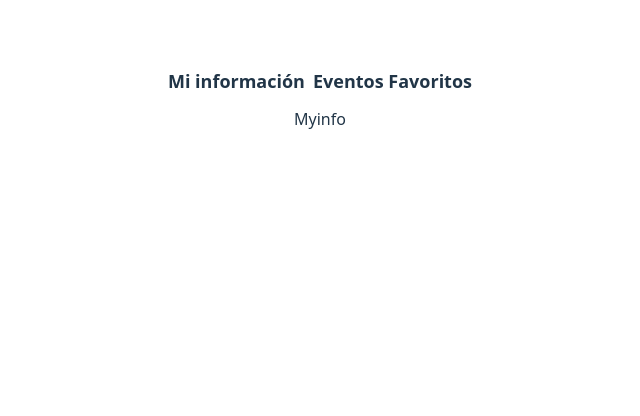
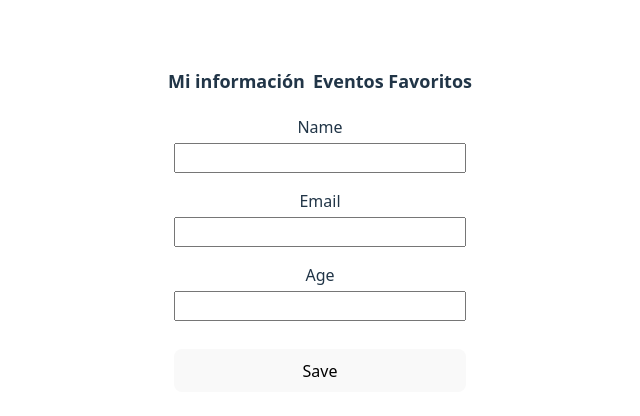
Before and after one commit to stonedjjh/React, a React (Vite) app in the folder Codigo Facilito/Curso profesional de React/proyecto/ticketmaster-events/: page /profile/my-info in a window 1280 px wide. Shown: the top 416 px of the page, without its empty margins (320-960 px from the left). Built offline with nearby package versions, Linux system fonts and the light colour scheme.

Commit message:
feat: se agrego formulario y se trabajo con react-form y se persite la data en el local storage

```diff
--- /dev/null
+++ b/Codigo Facilito/Curso profesional de React/proyecto/ticketmaster-events/src/views/Profile/components/Myinfo/Myinfo.module.css
@@ -0,0 +1,27 @@
+.form{
+    display: flex;
+    flex-direction: column;
+    justify-content: center;
+    align-items: center;
+}
+
+.label{
+    font-size: 16px;
+    display: flex;
+    flex-direction: column;
+    margin: 8px 0;
+
+}
+
+.input{
+    font-size: 16px;
+    width: 280px;
+    padding: 4px;
+    margin-top: 4px;
+
+}
+
+.button{
+    width: 292px;
+    margin-top: 20px;
+}
--- a/Codigo Facilito/Curso profesional de React/proyecto/ticketmaster-events/src/views/Profile/components/Myinfo/index.tsx
+++ b/Codigo Facilito/Curso profesional de React/proyecto/ticketmaster-events/src/views/Profile/components/Myinfo/index.tsx
@@ -1,7 +1,94 @@
+import { useForm, type SubmitHandler } from "react-hook-form";
+
+import styles from "./Myinfo.module.css";
+import { useEffect } from "react";
+
+const USER_DATA = "userData";
+
+//Como estamos usando typescript necesitamos tipar lo que tendria el formulario
+interface MiFormulario {
+  name: string;
+  email: string;
+  age: number;
+}
+//Se agregara un formulario para la información del usuario
 const Myinfo = () => {
+  //Se especifica la estrutura que dentra el form
+  const {
+    handleSubmit,
+    register,
+    formState: { errors },
+    setValue,
+  } = useForm<MiFormulario>();
+
+  /*
+  const onHandleSubmitForm = (data:MiFormulario):void => {
+  es una forma tambien valida de hacer esto
+  */
+
+  const onHandleSubmitForm: SubmitHandler<MiFormulario> = (data) => {
+    //Almacenamos la informacion en el local storage
+    try {
+      localStorage.setItem(USER_DATA, JSON.stringify(data));
+    } catch (error) {
+      console.error("Ha ocurrido un error");
+    }
+  };
+
+  useEffect(() => {
+    try {
+      // 1. Obtenemos el string del storage (puede ser null)
+      const storedData = localStorage.getItem(USER_DATA);
+
+      // 2. Parseamos solo si existe, de lo contrario usamos un objeto vacío
+      const userData: MiFormulario = storedData ? JSON.parse(storedData) : {};
+
+      setValue("name", userData?.name);
+      setValue("email", userData?.email);
+      setValue("age", userData?.age);
+    } catch (error) {
+      console.error(error);
+    }
+  }, []);
+
   return (
-    <div>Myinfo</div>
-  )
+    <form onSubmit={handleSubmit(onHandleSubmitForm)} className={styles.form}>
+      <label className={styles.label}>
+        Name
+        <input
+          className={styles.input}
+          {...register("name", {
+            required: true,
+            minLength: 1,
+            maxLength: 120,
+          })}
+        />
+      </label>
+      <label className={styles.label}>
+        Email
+        <input
+          className={styles.input}
+          {...register("email", { required: true })}
+        />
+      </label>
+      <label className={styles.label}>
+        Age
+        <input
+          className={styles.input}
+          {...register("age", {
+            required: true,
+            min: 1,
+            max: 120,
+            valueAsNumber: true,
+          })}
+          type="number"
+        />
+      </label>
+      <button type="submit" className={styles.button}>
+        Save
+      </button>
+    </form>
+  );
 };
 
 export default Myinfo;
```
